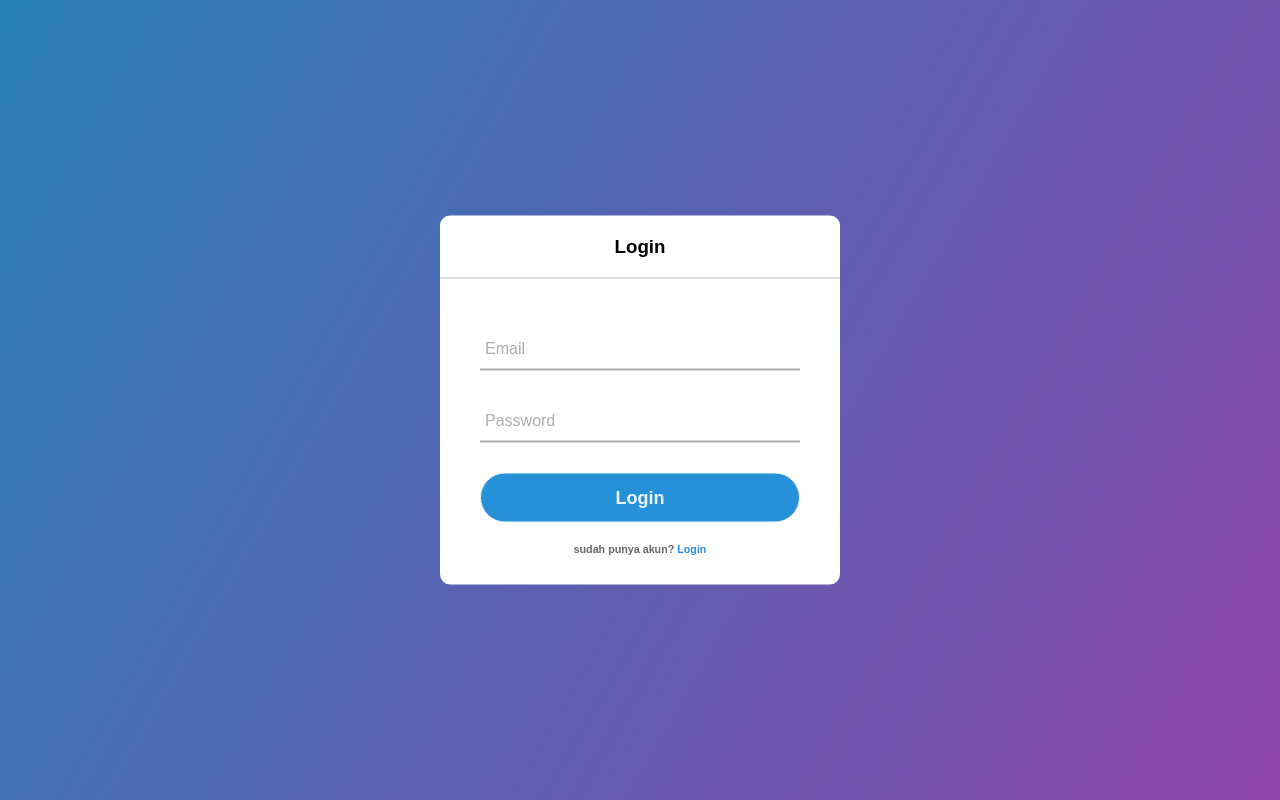
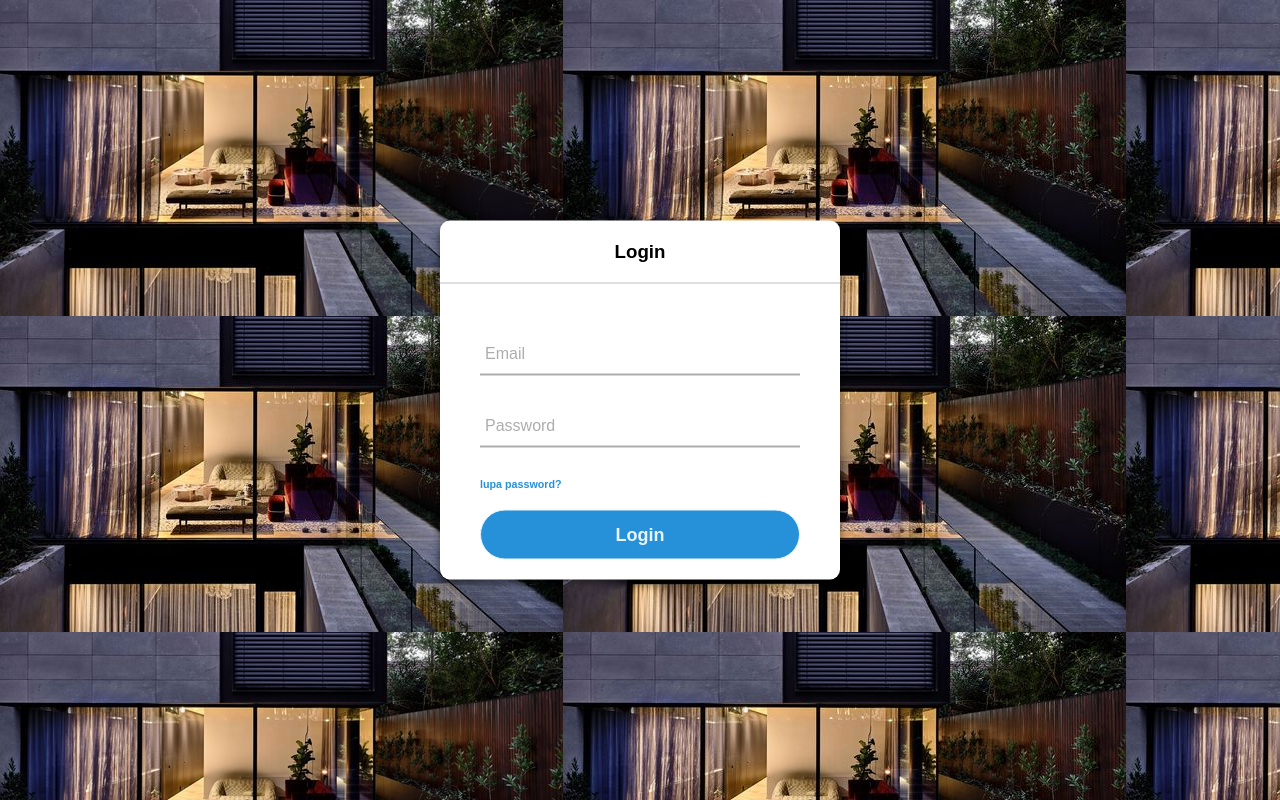
Before and after one commit to Syahrul-Prayoga/Cari-Kos, a PHP site: page /login.html in a window 1280 px wide. Run offline with PHP 8.4, Linux system fonts and the light colour scheme.

Commit message:
fix UI login&register page

```diff
--- a/login.html
+++ b/login.html
@@ -5,7 +5,7 @@
   <meta charset="UTF-8">
   <meta name="viewport" content="width=device-width, initial-scale=1.0">
   <link rel="stylesheet" href="register.css">
-  <title>Register</title>
+  <title>Login</title>
 </head>
 
 <body>
@@ -23,11 +23,13 @@
         <span></span>
         <label>Password</label>
       </div>
+
+      <div class="forgot-password-link">
+        <h6><a href="#">lupa password?</a></h6>
+      </div>
+
       <input type="submit" name="submit" id="" value="Login">
 
-      <div class="login-link">
-        <h6> sudah punya akun? <span><a href="login.html">Login</a></span></h6>
-      </div>
     </form>
   </div>
   </div>
--- a/register.css
+++ b/register.css
@@ -7,7 +7,8 @@
 
 body {
   height: 100vh;
-  background: linear-gradient(120deg, #2980b9, #8e44ad);
+  /* background: linear-gradient(120deg, #2980b9, #8e44ad); */
+  background-image: url(./assets/img/login-bg.jpg);
   overflow: hidden;
 }
 
@@ -19,6 +20,7 @@ body {
   width: 400px;
   background: white;
   border-radius: 10px;
+  box-shadow: 0 4px 8px 0 rgba(0, 0, 0, 0.6);
 }
 
 .register h3 {
@@ -115,3 +117,27 @@ input[type="submit"]:hover {
 .login-link a:hover {
   text-decoration: underline;
 }
+
+.forgot-password-link {
+  margin-top: 10px;
+  margin-bottom: 20px;
+  /* text-align: center; */
+  font-size: 16px;
+  color: #666666;
+}
+
+.forgot-password-link a {
+  color: #2691d9;
+  text-decoration: none;
+}
+
+.forgot-password-link a:hover {
+  text-decoration: underline;
+}
+
+/*! mobile */
+@media screen and (max-width: 576px) {
+  .register {
+    width: 300px;
+  }
+}
```
Also changed, not shown: index.html (+6 -5 lines), style.css (+9 -5 lines), assets/img/login-bg.jpg (added).
